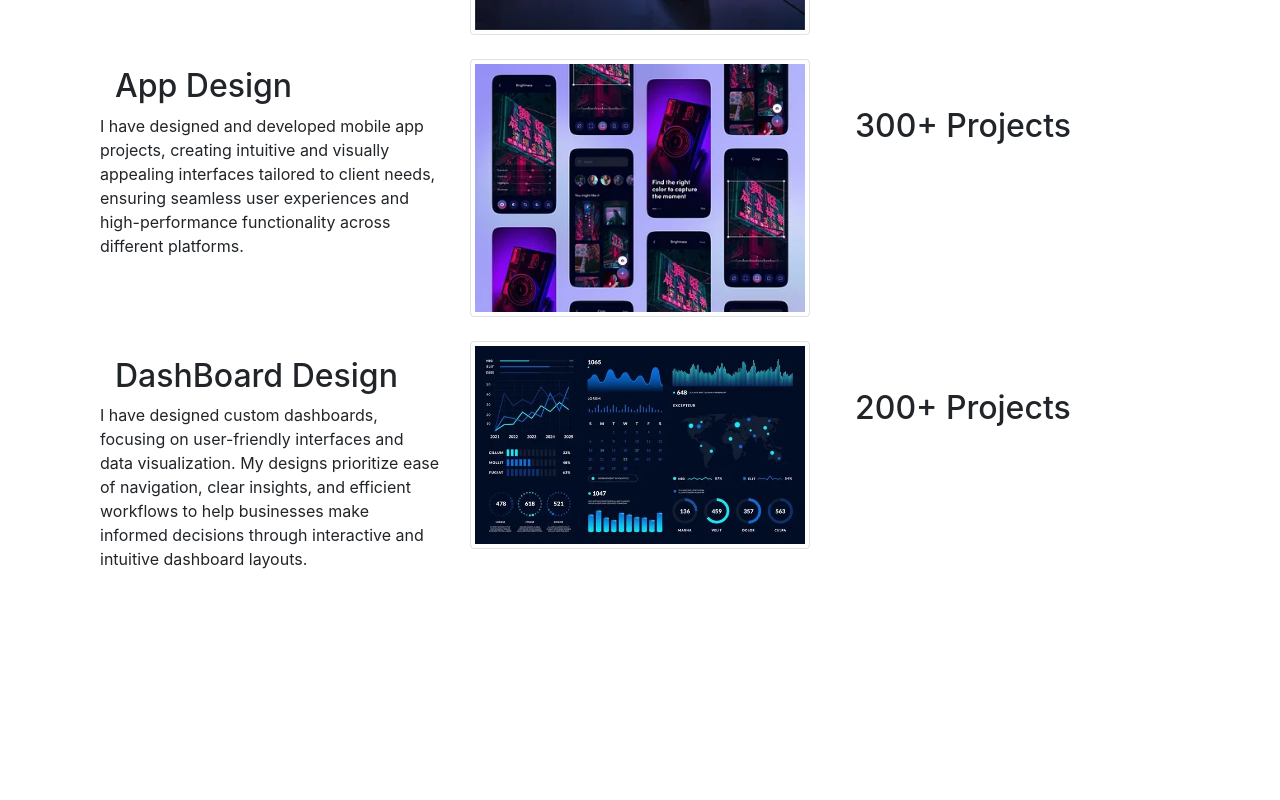
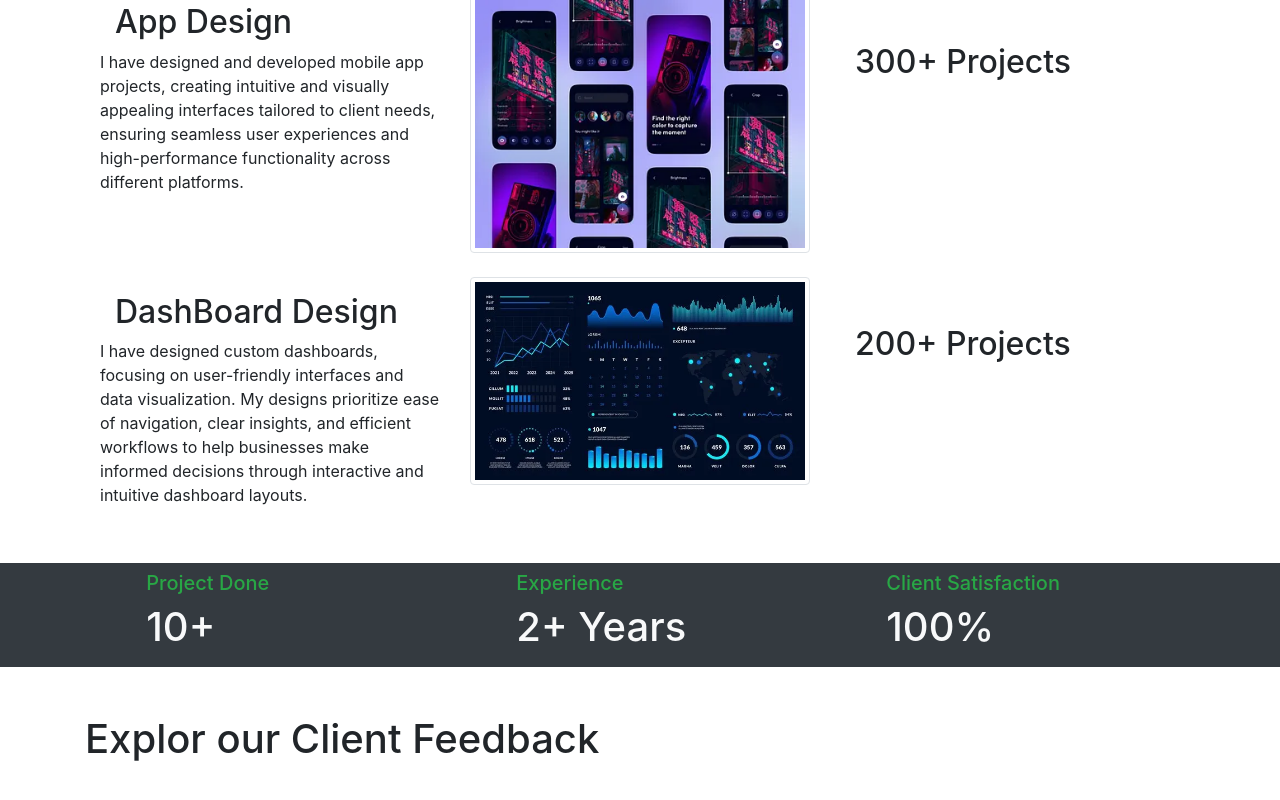
Before and after one commit to Movic001/movic-portfollio-website, a React (Create React App) app: page / in a window 1280 px wide. Shown: the part 1298-2098 px from the top of the page. Before the commit the page ends 1925 px from the top, so only its background shows below. Built offline with nearby package versions, Linux system fonts and the light colour scheme.

Commit message:
initial changes

```diff
--- a/src/App.js
+++ b/src/App.js
@@ -5,6 +5,7 @@ import ServiceContainer from './components/ServiceContainer';
 import ClientProject from './components/ClientProject';
 import Marquee from './components/marquee'
 import YearExperience from './components/YearExperience';
+import Feedback from './components/Feedback';
 
 function App() {
   return (
@@ -16,6 +17,7 @@ function App() {
       <hr className=' container bg-success' />
       <ClientProject />
       <YearExperience />
+      <Feedback />
     </div>
   );
 }
--- /dev/null
+++ b/src/components/Feedback.jsx
@@ -0,0 +1,14 @@
+import React, { Component } from 'react';
+
+class Feedback extends Component {
+    state = {  }
+    render() {
+        return (
+            <div className='my-5 container'>
+                <h1>Explor our Client Feedback</h1>
+            </div>
+        );
+    }
+}
+
+export default Feedback;
--- a/src/components/ServiceContainer.jsx
+++ b/src/components/ServiceContainer.jsx
@@ -5,23 +5,23 @@ class ServiceContainer extends Component {
     state = {  }
     render() {
         return (
-            <div class="container  d-flex justify-content-center flex-wrap my-5">
-                    <div class="col-sm-6 mb-3 mb-sm-0 ">
-                        <div class="card border-0 my-5">
-                            <div class="card-body">
-                                <h1 class="container">Service I'm Providing</h1>
-                                <p class="card-text">I offer professional web and mobile development services, specializing in creating responsive websites and cross-platform mobile apps. I build custom solutions tailored to your business needs, ensuring seamless user experiences, fast performance, and scalable designs. From concept to deployment, I deliver high-quality, user-friendly digital products.</p>
-                                <a href="#" class="btn btn-success">Get InTouch</a>
+            <div className="container  d-flex justify-content-center flex-wrap my-3">
+                    <div className="col-sm-6 mb-3 mb-sm-0 ">
+                        <div className="card border-0 my-5">
+                            <div className="card-body">
+                                <h1 className="container">Service I'm Providing</h1>
+                                <p className="card-text">I offer professional web and mobile development services, specializing in creating responsive websites and cross-platform mobile apps. I build custom solutions tailored to your business needs, ensuring seamless user experiences, fast performance, and scalable designs. From concept to deployment, I deliver high-quality, user-friendly digital products.</p>
+                                <a href="#" className="btn btn-success">Get InTouch</a>
                             </div>
                         </div>
                     </div>
 
-                    <div class="col-sm-6">
-                        <ul class="list-group list-group-flush">
-                            <h2 class="list-group-item">WEB DESIGN</h2>
-                            <h2 class="list-group-item my-3">APP DESIGN</h2>
-                            <h2 class="list-group-item my-3">DASHBOARD DESIGN</h2>
-                            <h2 class="list-group-item my-3">DESIGN STRATEGY</h2>
+                    <div className="col-sm-6">
+                        <ul className="list-group list-group-flush">
+                            <h2 className="list-group-item">WEB DESIGN</h2>
+                            <h2 className="list-group-item my-3">APP DESIGN</h2>
+                            <h2 className="list-group-item my-3">DASHBOARD DESIGN</h2>
+                            <h2 className="list-group-item my-3">DESIGN STRATEGY</h2>
                         </ul>
                     </div>
             </div>
--- a/src/components/YearExperience.jsx
+++ b/src/components/YearExperience.jsx
@@ -4,8 +4,21 @@ class YearExperience extends Component {
     state = {  }
     render() {
         return (
-            <div>
-
+            <div className=' container-fluid bg-dark p-2'>
+                <div className='container d-flex justify-content-around flex-wrap'>
+                    <div className='col-sm-3'>
+                        <h5 className='text-success'>Project Done</h5>
+                        <h1 className='text-light'>10+</h1>
+                    </div>
+                    <div className='col-sm-3'>
+                        <h5 className='text-success'>Experience</h5>
+                        <h1 className='text-light'>2+ Years</h1>
+                    </div>
+                    <div className='col-sm-3'>
+                        <h5 className='text-success'>Client Satisfaction</h5>
+                        <h1 className='text-light'>100%</h1>
+                    </div>
+                </div>
             </div>
         );
     }
```
